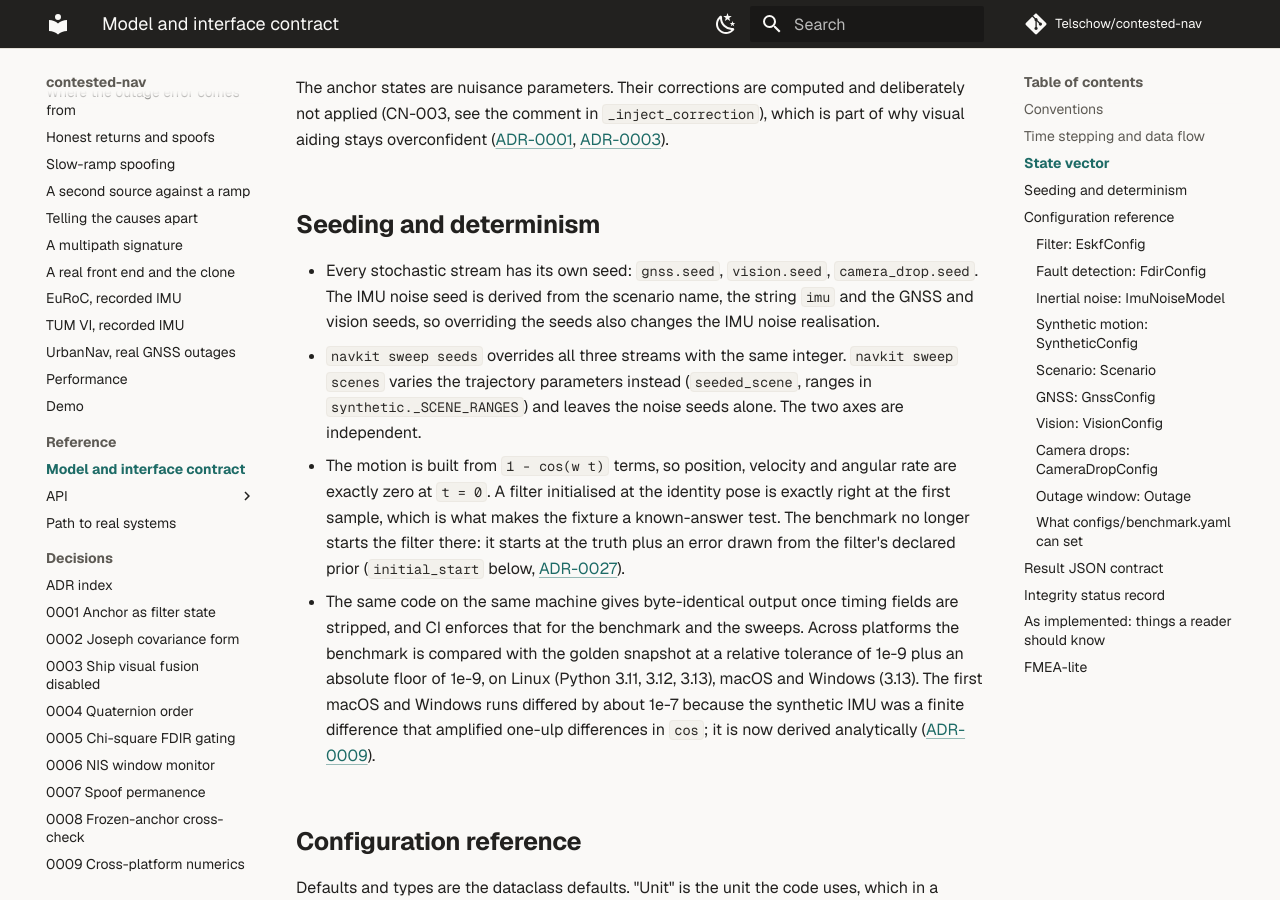
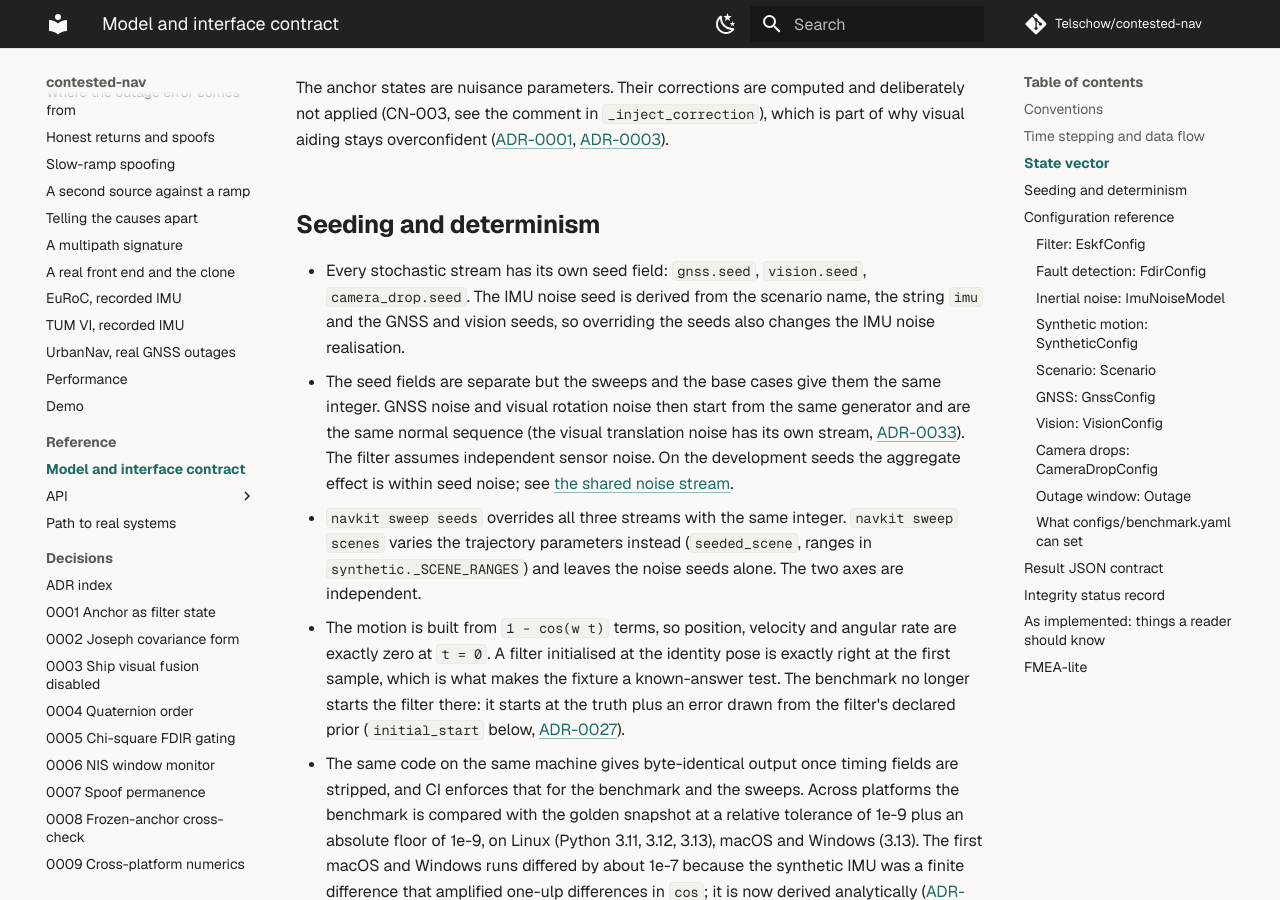
Before and after one commit to Telschow/contested-nav, an MkDocs documentation site: the page built from docs/MODEL.md, in a window 1280 px wide and 900 px high, scrolled down 2181 px. Built offline with MkDocs 1.6.1 and Material for MkDocs 9.7.7, drawn with Linux system fonts in a browser that asks for light colours; comment, search, counter and statistics services are not loaded.

Commit message:
docs: MODEL.md says the GNSS and visual rotation noise share a stream at equal seeds (#251)
Co-Authored-By: Claude Sonnet 5.5 <noreply@anthropic.com>
Claude-Session: https://claude.ai/code/session_011kcqHThVSJcCPZ4S1ugsJ3

```diff
--- a/docs/MODEL.md
+++ b/docs/MODEL.md
@@ -63,10 +63,16 @@ part of why visual aiding stays overconfident ([ADR-0001](adr/0001-anchor-as-fil
 
 ## Seeding and determinism
 
-- Every stochastic stream has its own seed: `gnss.seed`, `vision.seed`,
+- Every stochastic stream has its own seed field: `gnss.seed`, `vision.seed`,
   `camera_drop.seed`. The IMU noise seed is derived from the scenario name, the string
   `imu` and the GNSS and vision seeds, so overriding the seeds also changes the IMU
   noise realisation.
+- The seed fields are separate but the sweeps and the base cases give them the same
+  integer. GNSS noise and visual rotation noise then start from the same generator and
+  are the same normal sequence (the visual translation noise has its own stream,
+  [ADR-0033](adr/0033-one-convention-for-the-synthetic-visual-translation-noise.md)). The filter assumes independent sensor
+  noise. On the development seeds the aggregate effect is within seed noise; see
+  [the shared noise stream](calibration.md#the-shared-noise-stream-measurement-only).
 - `navkit sweep seeds` overrides all three streams with the same integer. `navkit sweep
   scenes` varies the trajectory parameters instead (`seeded_scene`, ranges in
   `synthetic._SCENE_RANGES`) and leaves the noise seeds alone. The two axes are
```
